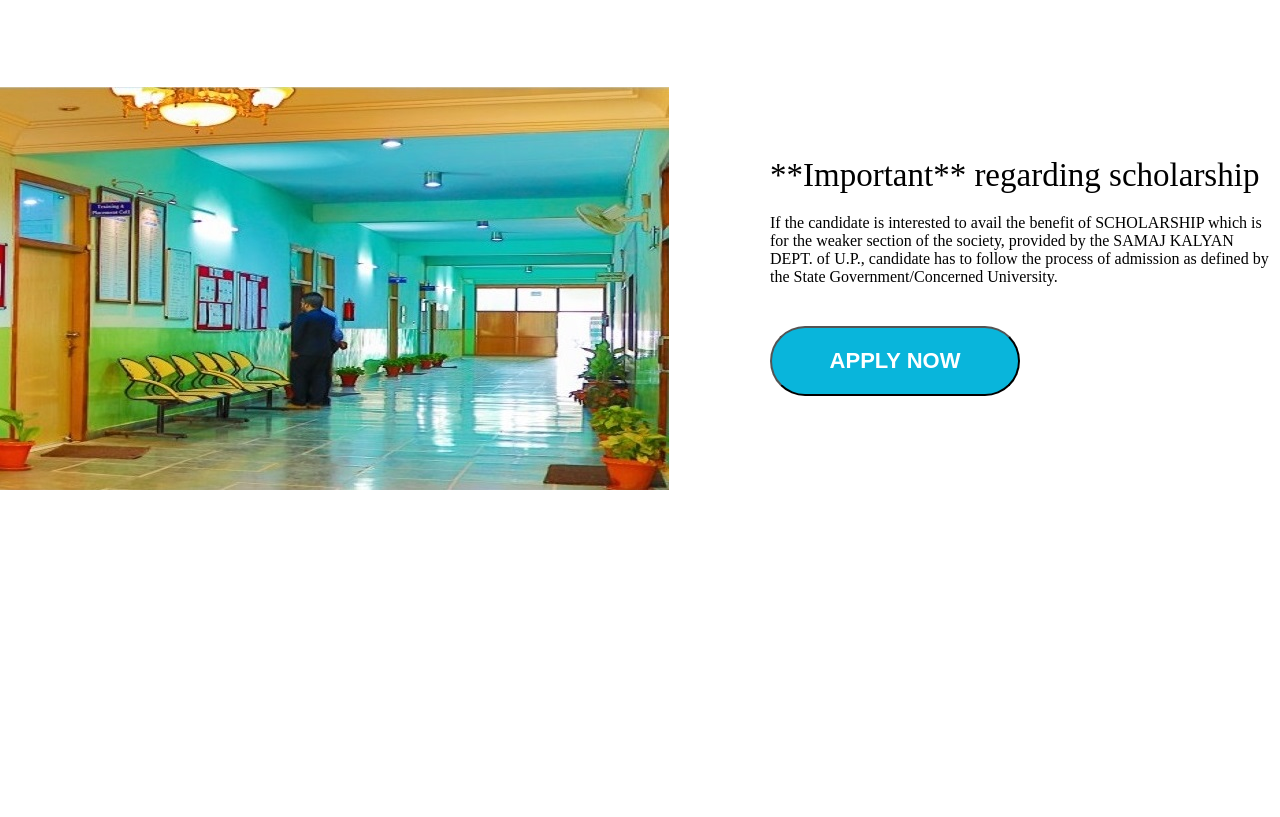
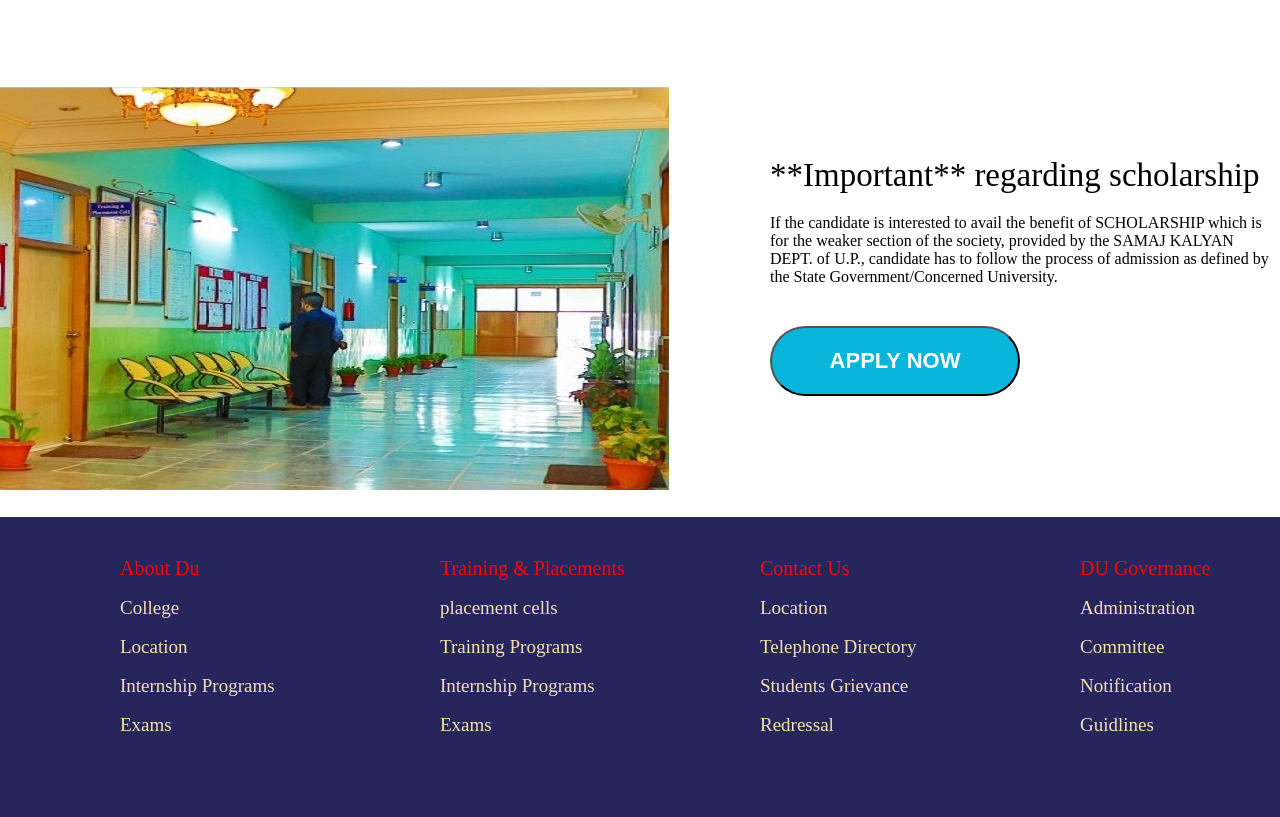
Before and after one commit to amitbhatia654/vsics-clone-website, a plain HTML site: page index.html in a window 1280 px wide. Shown: the part 2900-3717 px from the top of the page. Before the commit the page ends 3394 px from the top, so only its background shows below. Drawn offline with Linux system fonts and the light colour scheme.

Commit message:
Added Footer in the site

```diff
--- a/index.html
+++ b/index.html
@@ -218,6 +218,42 @@
         </div>
     </div>
 
+    <div class="footer">
+
+<div class="fbox">
+    <ul class="list-unstyled my-3">About Du
+        <li>College</li>
+        <li>Location </li>
+        <li>Internship Programs</li>
+        <li>Exams</li>
+    </ul>
+</div>
+<div class="fbox">
+    <ul class="list-unstyled my-3">Training & Placements
+        <li>placement cells</li>
+        <li>Training Programs </li>
+        <li>Internship Programs</li>
+        <li>Exams</li>
+    </ul>
+</div>
+<div class="fbox">
+    <ul class="list-unstyled my-3">Contact Us
+        <li>Location</li>
+        <li>Telephone Directory </li>
+        <li>Students Grievance</li>
+        <li>Redressal</li>
+    </ul>
+</div>
+<div class="fbox">
+    <ul class="list-unstyled my-3">DU Governance
+        <li>Administration</li>
+        <li>Committee </li>
+        <li>Notification</li>
+        <li>Guidlines</li>
+    </ul>
+</div>
+
+   </div>
 
     <script src="javascript.js"></script>
 </body>
--- a/style.css
+++ b/style.css
@@ -245,8 +245,6 @@
   margin-top: 70px;
 }
 
-  .course-box {}
-
 .course-image {
   margin-left: 30px;
   margin-top: 30px;
@@ -323,3 +321,34 @@
   font-weight: bold;
   cursor: pointer;
 }
+
+.footer {
+  background-color: rgb(38, 38, 92);
+  height: 300px;
+  margin-top: 30px;
+  display: flex;
+}
+
+.fbox {
+  height: 240px;
+  width: 200px;
+  font-size: 20px;
+  color: red;
+
+  margin-left: 120px;
+
+  margin-top: 20px;
+}
+
+.fbox ul {
+  color: wheat;
+  list-style: none;
+  color: red;
+  margin-top: 20px;
+}
+
+.list-unstyled li {
+  margin-top: 17px;
+  font-size: 19px;
+  color: wheat;
+}
```
Lines whose indentation alone changed are shown as unchanged.
